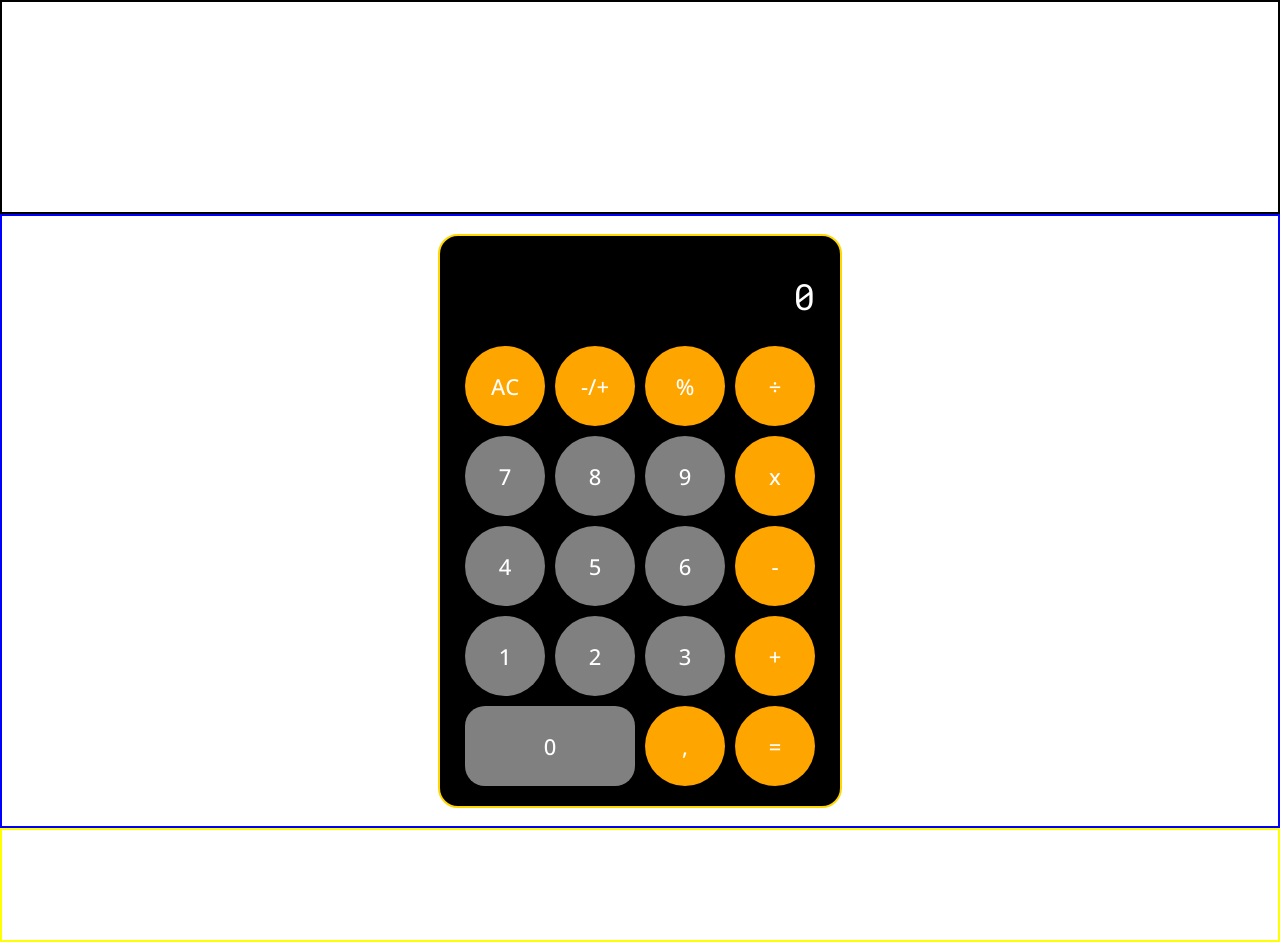
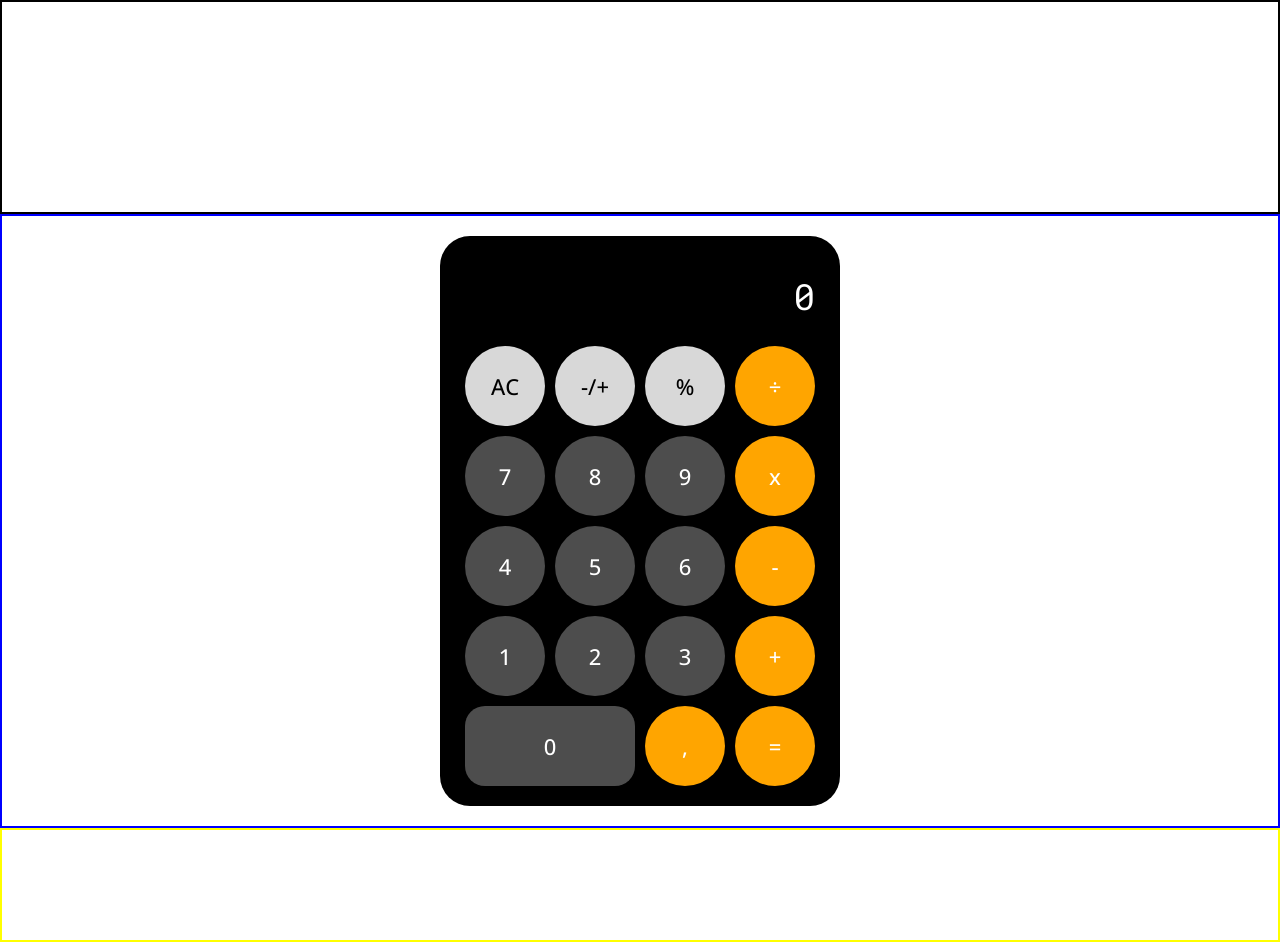
Before and after one commit to kenhardika/calculator, a plain HTML site: page index.html in a window 1280 px wide. Drawn offline with nearby package versions, Linux system fonts and the light colour scheme.

Commit message:
update more style and fonts etc

```diff
--- a/script.js
+++ b/script.js
@@ -115,7 +115,7 @@ function equalSign(){
     secondNum = parseFloat(displayNum.textContent);
         if (secondNum === 0) {
             displayNum.style.fontSize="24px";
-            displayNum.textContent = "CAN'T DIVIDE BY ZERO";
+            displayNum.textContent = "ERROR";
             console.log('YOU CANT DIVIDE BY ZERO');
         }
         else if (firstNum !== "" && secondNum !== "" && operatorSign !==""){
--- a/style.css
+++ b/style.css
@@ -34,17 +34,17 @@ button:active{
         justify-content: center ;
         height: 550px;
         width: 400px;
-        border: 2px solid gold;
+        /* border: 2px solid gold; */
         background-color: black;
-        border-radius: 20px;
+        border-radius: 30px;
 
     }
         [data-number]{
-            background-color: gray;
+            background-color: #4d4d4d;
             color: white;
         }
         [data-number]:hover {
-            background-color: #b6b6b6;
+            background-color: #929292;
             color: white;
         }
         [data-operator]{
@@ -68,6 +68,29 @@ button:active{
             grid-column-start: 1;
             grid-column-end: 5;
         }
+        #clear{
+            background-color: #d8d8d8;
+            color: black;
+        }
+            #clear:hover{
+                background-color: #ececec;
+                color: black;
+            }
+        #minpos{
+            color: black;
+            background-color: #d8d8d8;
+        }
+            #minpos:hover{
+                background-color: #ececec;
+            }
+        #percent{
+            color: black;
+            background-color: #d8d8d8;
+        }
+            #percent:hover{
+                background-color: #ececec;
+            }
+
         .zero{
             border-radius: 20px;
             grid-column-start: 1;
```
